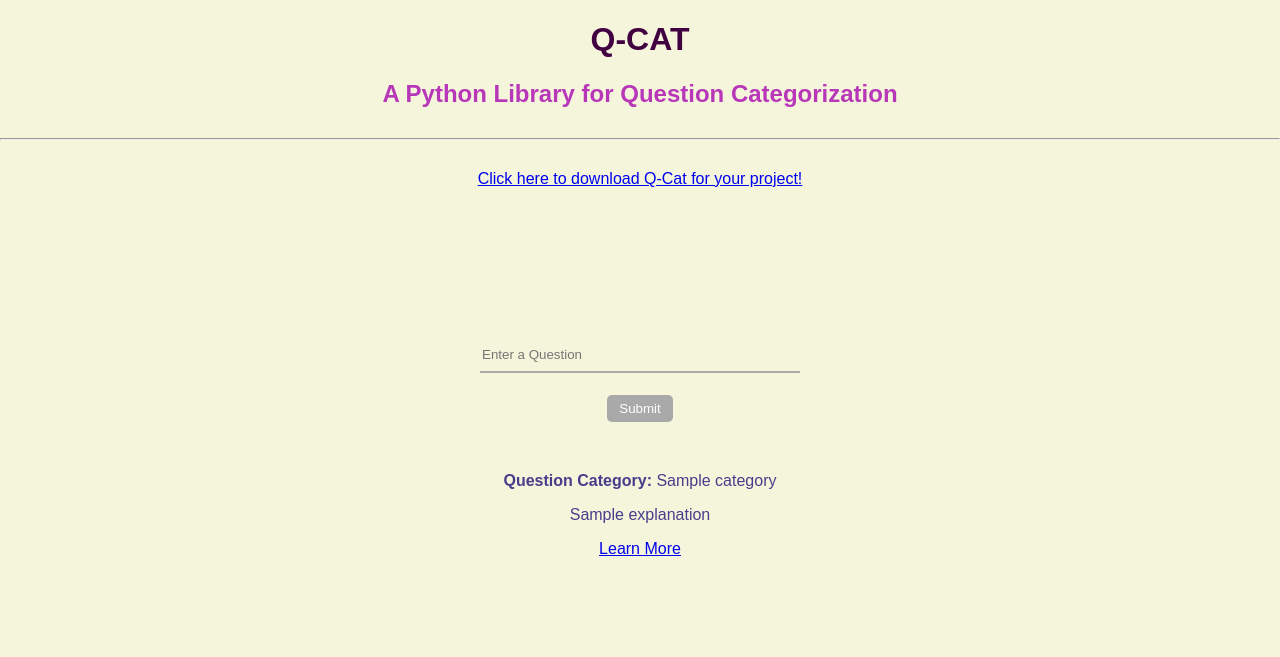
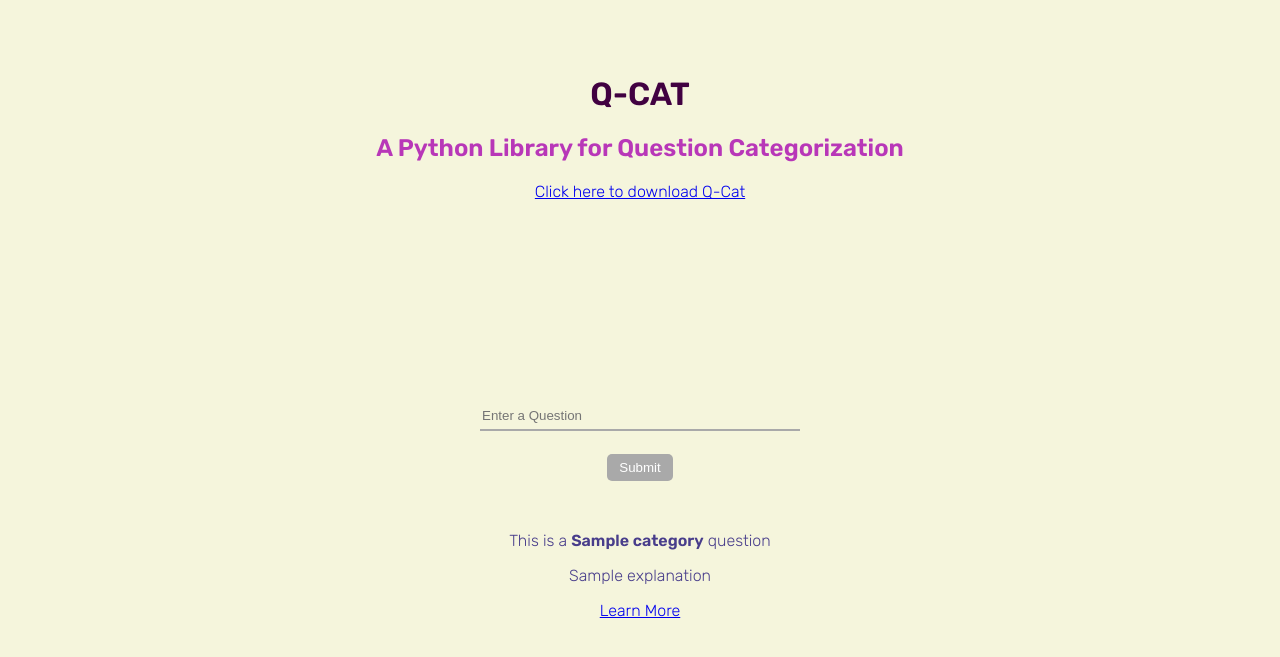
Before and after one commit to mohinigupta30/qcat_frontend, a Flask app: template templates/q-cat-home-page.html in a window 1280 px wide. Shown: the top 657 px of the page. Run offline with Flask 2, Linux system fonts and the light colour scheme; the template is opened without the code that fills it: most values are stand-ins (such as "Sample title", 1, 10 or a date in 2020).

Commit message:
Presentable styling

```diff
--- a/static/style.css
+++ b/static/style.css
@@ -3,7 +3,7 @@ body * {
 }
 
 body {
-    font-family: Arial, Helvetica, sans-serif;
+    font-family: 'Rubik', sans-serif;
     margin: auto;
     color:rgb(136, 0, 136);
     background-color: beige;
@@ -24,7 +24,7 @@ h2{
 }
 
 .q-submission {
-    padding: 150px 0 30px;
+    padding: 200px 0 30px;
 }
 
 .q-input {
@@ -32,7 +32,7 @@ h2{
     border: none;
     border-bottom: 2px solid darkgrey;
     background-color: beige;
-    height: 35px;
+    height: 30px;
 }
 
 textarea:focus, input:focus{
--- a/templates/q-cat-home-page.html
+++ b/templates/q-cat-home-page.html
@@ -4,30 +4,43 @@
     <meta charset="UTF-8">
     <link rel="stylesheet" href="/static/style.css">
     <title>Q CAT</title>
+    <link rel="icon" href="../qcat_logo.png">
+    <link rel="preconnect" href="https://fonts.googleapis.com">
+    <link rel="preconnect" href="https://fonts.gstatic.com" crossorigin>
+    <link href="https://fonts.googleapis.com/css2?family=Rubik:wght@300&display=swap" rel="stylesheet">
+    <link href="https://fonts.googleapis.com/css2?family=Rubik:wght@600&display=swap" rel="stylesheet">
 </head>
-<body>
+<body style="margin-top: 75px;">
     <center>
     <div>
         <h1>Q-CAT</h1>
         <h2>A Python Library for Question Categorization</h2>
+        <a href="https://www.w3schools.com/" target="_blank"/>Click here to download Q-Cat</a>
     </div>
-    <hr style="margin: 30px 0;">
-    <div>
-        <a href="https://www.w3schools.com/" target="_blank"/>Click here to download Q-Cat for your project!</a>
-    </div>
+    <!-- <hr style="margin: 30px 0;"> -->
     <div class="q-submission">
         <form action='/question' method='post'>
-            <!-- <label for="question">Enter a Question:</label> -->
             <input class="q-input" type="text" id="question" name="entered_question" placeholder="Enter a Question"><br><br>
             <input class="q-submit" type="submit" value="Submit">
         </form>
     </div>
     <div class="response">
-        <p><b>Question Category:</b> {{category}}</p>
-        <!-- <p>Sorry, we don't have this feature implemented yet. Sorry, we don't have this feature implemented yet. Sorry, we don't have this feature implemented yet. Sorry, we don't have this feature implemented yet. Sorry, we don't have this feature implemented yet. Sorry, we don't have this feature implemented yet. Sorry, we don't have this feature implemented yet.</p> -->
-        <p>{{explanation}}</p>
-        <a href="https://www.w3schools.com/">Learn More</a>
+        <p hidden id="category">This is a <b>{{category}}</b> question</p>
+        <p id="explanation">{{explanation}}</p>
+        <a hidden id="learnmore" href="https://www.w3schools.com/">Learn More</a>
     </div>
     </center>
 </body>
+<script>
+    var page = document.getElementById("learnmore")
+    var category = document.getElementById("category")
+    var explanation = document.getElementById("explanation")
+    if (explanation.innerText != "") {
+        page.hidden = false
+        category.hidden = false
+    } else {
+        page.hidden = true
+        category.hidden = true
+    }
+</script>
 </html>
```
Also changed, not shown: qcat_logo.png (renamed from qcat_logo (1).png).
